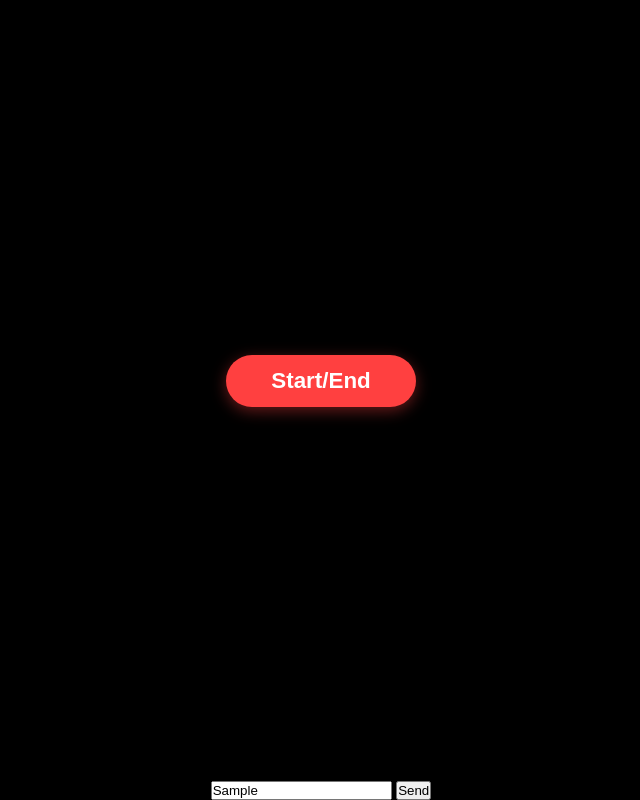
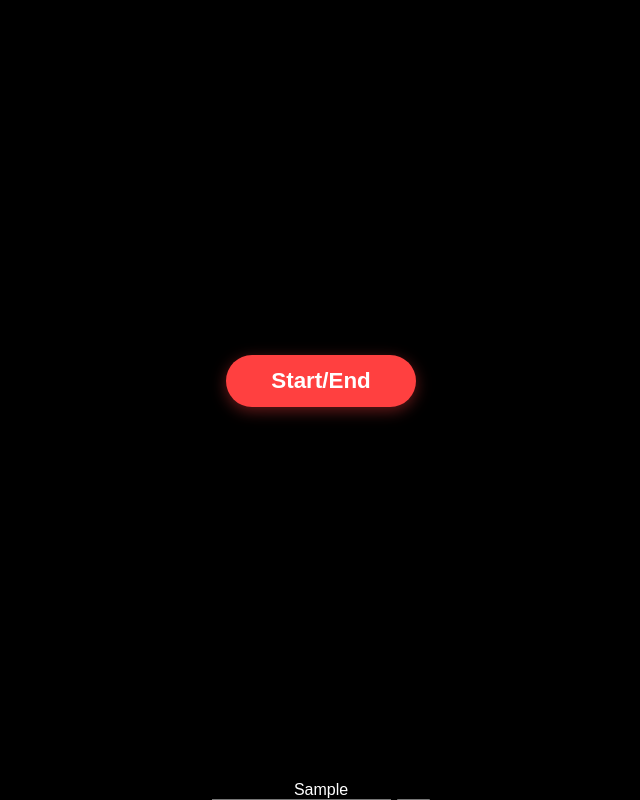
Before and after one commit to MuaazAliC/Video-Calling-Site, a plain HTML site: page index.html in a window 1280 px wide. Both pictures are taken after typing "Sample" into the empty fields and a click on the button "Send". Shown: the part 19-819 px from the top of the page, without its empty margins (319-959 px from the left). Drawn offline with Linux system fonts and the light colour scheme.

Commit message:
Update script.js

```diff
--- a/script.js
+++ b/script.js
@@ -1,17 +1,19 @@
 const button = document.getElementById('user_btn');
 const video = document.getElementById('video');
 const face_cam = document.getElementById('user_cam');
+
+const sendBtn = document.getElementById('Chat_btn');
+const input = document.getElementById('chat_input');
+const display = document.getElementById('chat_display');
 
 let isCameraOn = false;
 
 button.addEventListener("click", () => {
   if (!isCameraOn) {
-
     navigator.mediaDevices.getUserMedia({ video: true, audio: true })
       .then(stream => {
         video.srcObject = stream;
         face_cam.style.display = "block";
-
         isCameraOn = true;
       })
       .catch(err => {
@@ -19,7 +21,6 @@ button.addEventListener("click", () => {
         console.error("Camera error:", err);
       });
   } else {
-
     const stream = video.srcObject;
     const tracks = stream.getTracks();
 
@@ -27,5 +28,26 @@ button.addEventListener("click", () => {
     video.srcObject = null;
     face_cam.style.display = "none";
     isCameraOn = false;
+
+
+    display.innerHTML = '';
   }
 });
+
+sendBtn.addEventListener('click', () => {
+  const message = input.value.trim();
+  if (message !== '') {
+    const msgDiv = document.createElement('div');
+    msgDiv.classList.add('chat_message');
+    msgDiv.innerText = message;
+    display.appendChild(msgDiv);
+    input.value = '';
+    display.scrollTop = display.scrollHeight;
+  }
+});
+
+input.addEventListener('keydown', (e) => {
+  if (e.key === 'Enter') {
+    sendBtn.click();
+  }
+});
```
